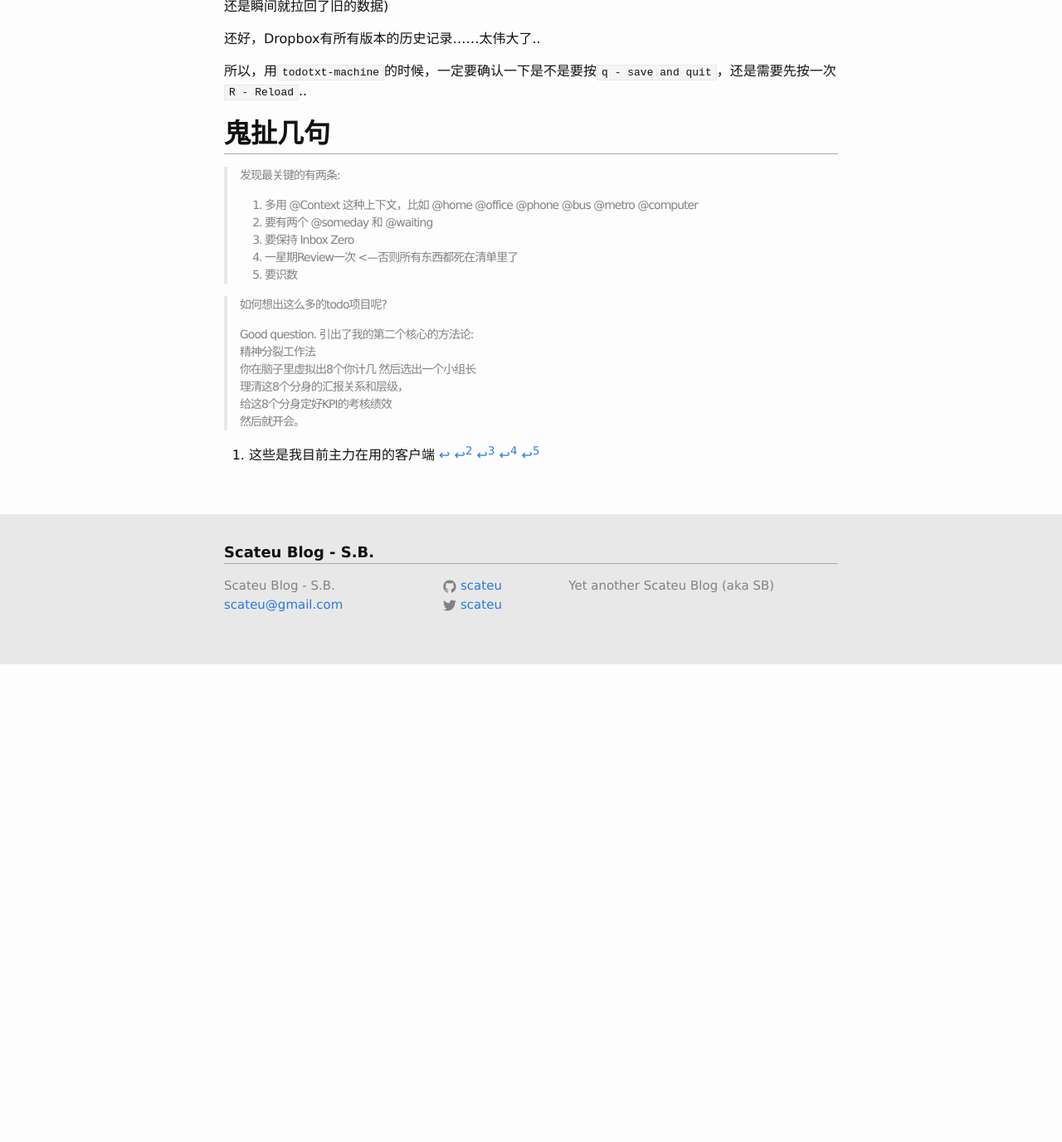
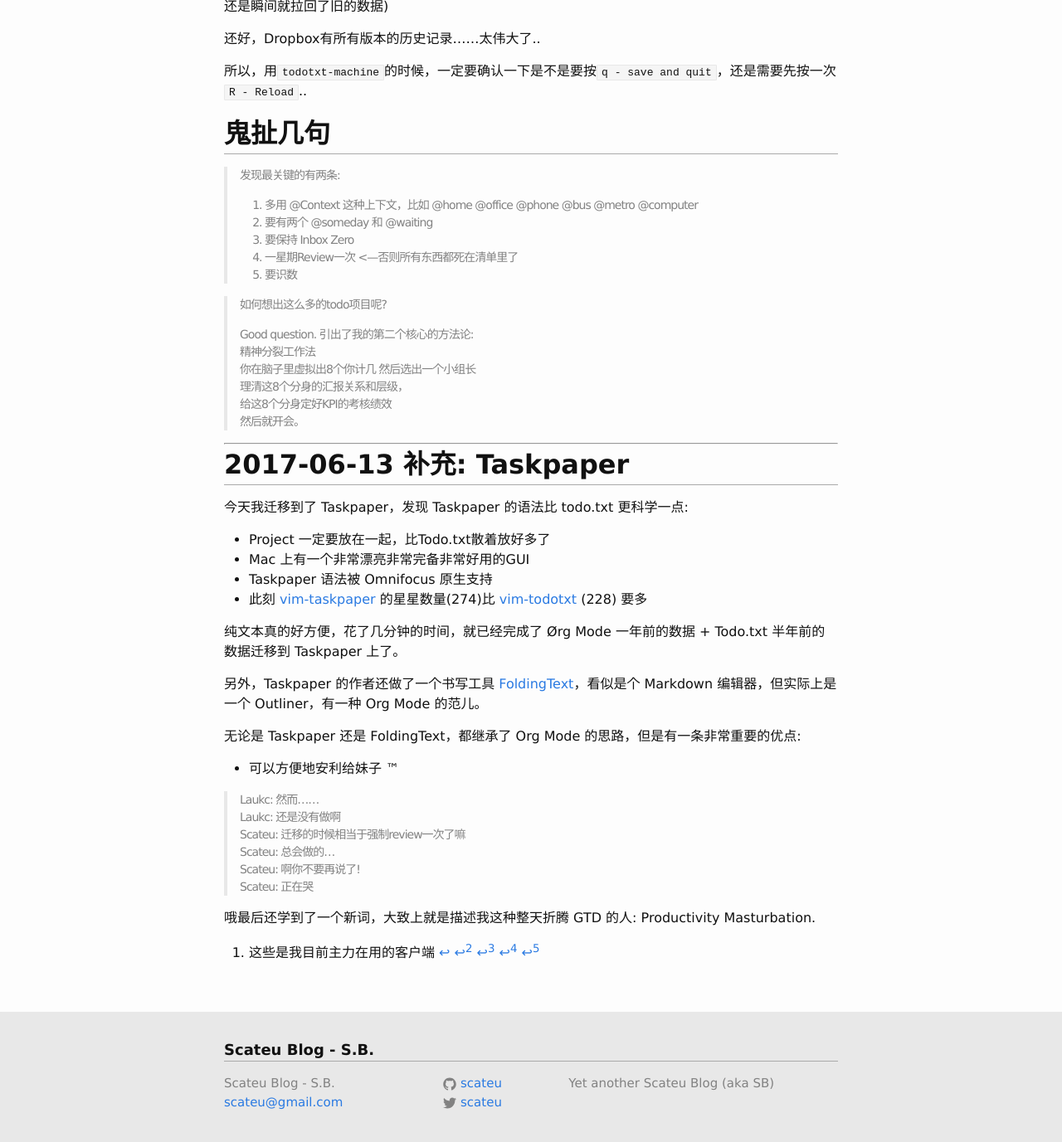
Before and after one commit to scateu/scateu.github.io, a Jekyll site: the page built from _posts/2017-01-11-todo-txt.md, in a window 1280 px wide and 1400 px high, scrolled down 4818 px. Shown: the top 1377 px of the window at 83% size. Built offline with Jekyll 4.4.1, drawn with Linux system fonts in a browser that asks for light colours; nearby versions of some CDN libraries; comment, search, counter and statistics services are not loaded; before the commit the page ends 5618 px from its top, so only the background shows below that.

Commit message:
Tue Jun 13 22:49:53 CST 2017

```diff
--- a/_posts/2017-01-11-todo-txt.md
+++ b/_posts/2017-01-11-todo-txt.md
@@ -183,3 +183,31 @@
 > 理清这8个分身的汇报关系和层级，
 > 给这8个分身定好KPI的考核绩效
 > 然后就开会。
+
+---
+
+## 2017-06-13 补充: Taskpaper
+
+今天我迁移到了 Taskpaper，发现 Taskpaper 的语法比 todo.txt 更科学一点:
+
+ - Project 一定要放在一起，比Todo.txt散着放好多了
+ - Mac 上有一个非常漂亮非常完备非常好用的GUI
+ - Taskpaper 语法被 Omnifocus 原生支持
+ - 此刻 [vim-taskpaper](https://github.com/davidoc/taskpaper.vim) 的星星数量(274)比 [vim-todotxt](https://github.com/freitass/todo.txt-vim) (228) 要多
+
+纯文本真的好方便，花了几分钟的时间，就已经完成了 Ørg Mode 一年前的数据 + Todo.txt 半年前的数据迁移到 Taskpaper 上了。
+
+另外，Taskpaper 的作者还做了一个书写工具 [FoldingText](http://www.foldingtext.com/)，看似是个 Markdown 编辑器，但实际上是一个 Outliner，有一种 Org Mode 的范儿。
+
+无论是 Taskpaper 还是 FoldingText，都继承了 Org Mode 的思路，但是有一条非常重要的优点:
+
+ - 可以方便地安利给妹子 &#8482;
+
+> Laukc:  然而……
+> Laukc:  还是没有做啊
+> Scateu: 迁移的时候相当于强制review一次了嘛
+> Scateu: 总会做的...
+> Scateu: 啊你不要再说了!
+> Scateu: 正在哭
+
+哦最后还学到了一个新词，大致上就是描述我这种整天折腾 GTD 的人: Productivity Masturbation.
```
